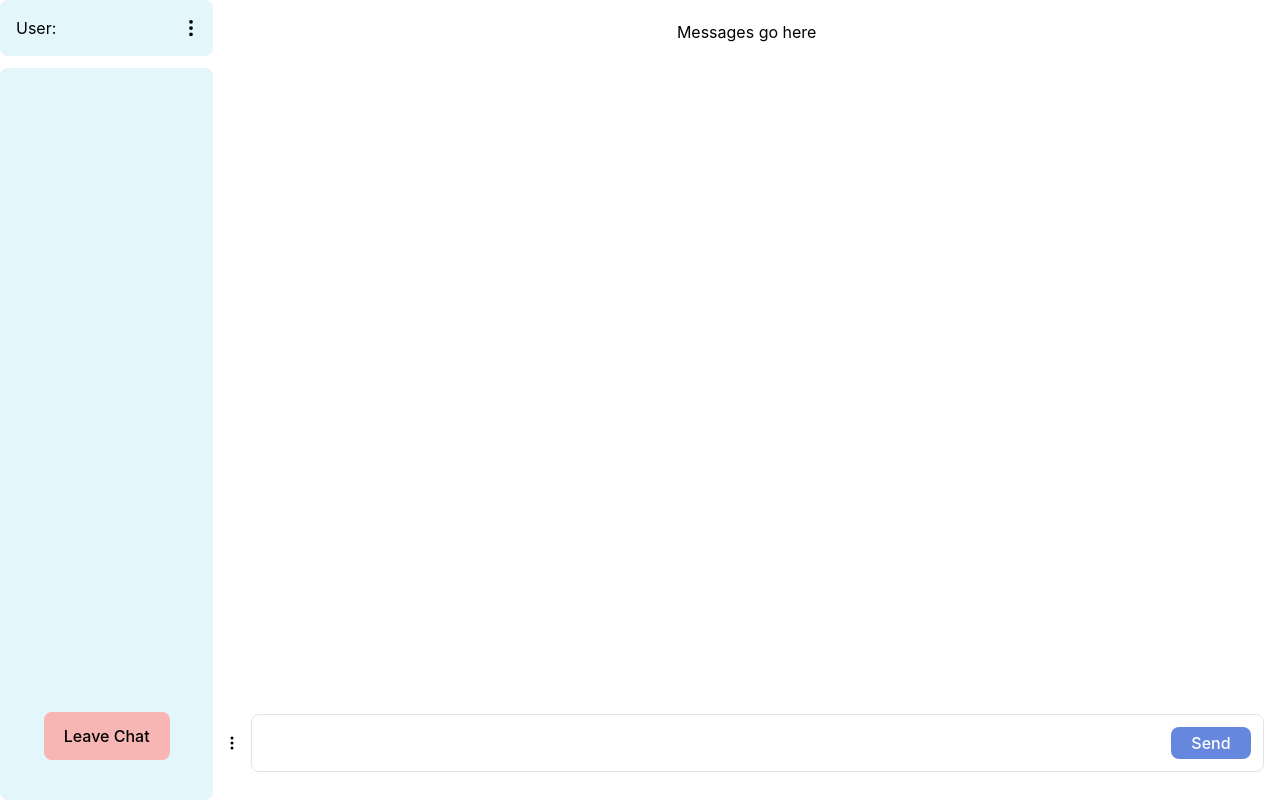
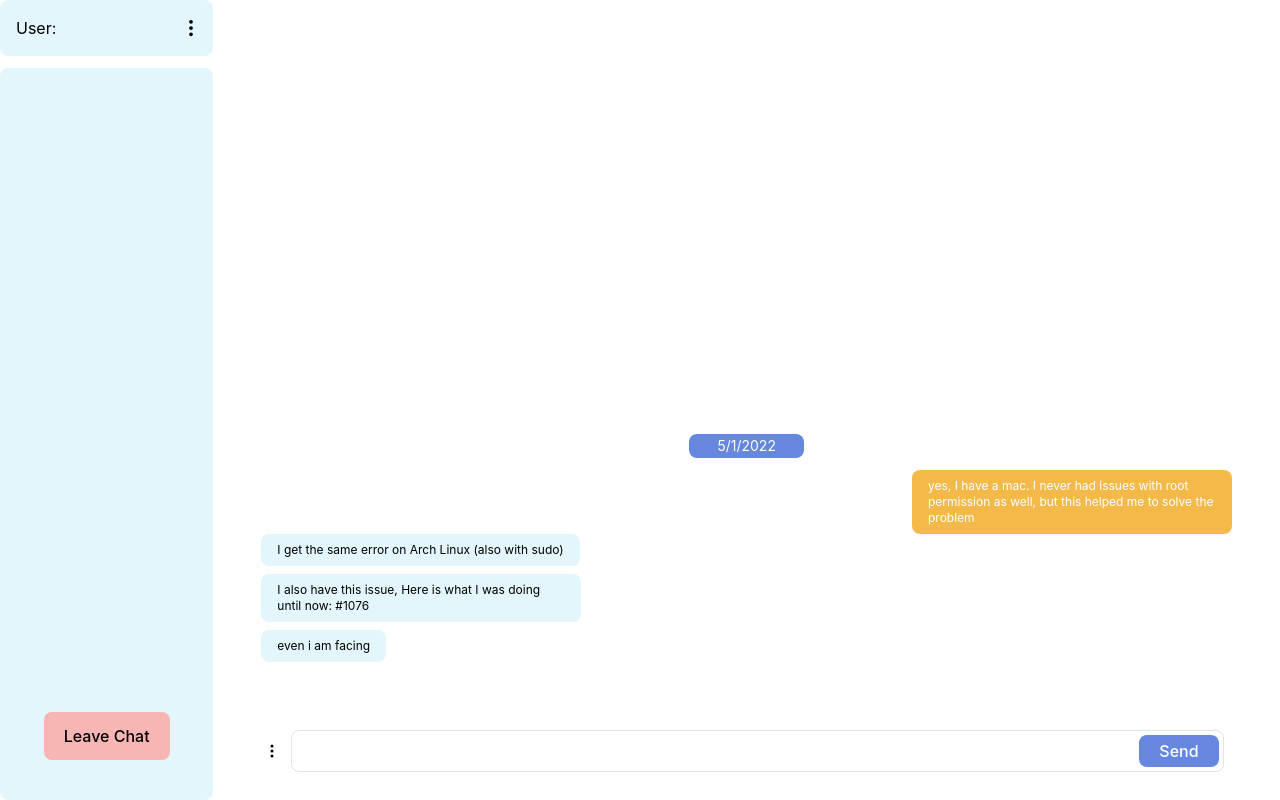
Before and after one commit to dominiclet/chatapp, a Next.js app in the folder frontend/: page / in a window 1280 px wide. Built offline with nearby package versions, Linux system fonts and the light colour scheme; no server answers.

Commit message:
edits to chat page

```diff
--- a/frontend/components/Chat.tsx
+++ b/frontend/components/Chat.tsx
@@ -1,13 +1,14 @@
 import { useEffect, useState } from "react";
 import { io, Socket } from "socket.io-client";
 import { SocketInstance } from "../types/socket";
-import {BsThreeDotsVertical} from 'react-icons/bs'
-import Badge from 'react-bootstrap/Badge'
+import {BsThreeDotsVertical} from 'react-icons/bs';
+import TextBubble from "./TextBubble";
 
 const Chat = () => {
 	const [socket, setSocket] = useState<SocketInstance|undefined>();
 	const [chatId, setChatId] = useState<string|undefined>();
 	const [input, setInput] = useState<string>("");
+    const d = new Date();
 
 	useEffect(() => {
 		const socket = io("http://localhost:5000");
@@ -43,18 +44,25 @@ const Chat = () => {
     return (
         <div className="flex flex-col items-center h-full w-5/6">
             <div className="h-full w-full">
-                <h1 className="flex justify-center p-5">Messages go here</h1>
-                <div id="messages" className="self-center w-5/6 h-5 py-10">
-
+                <div className="flex flex-col justify-end self-center w-full h-full p-10">
+                    <div className="flex justify-center p-3">
+                        <button disabled={true} className="rounded-lg bg-date-button text-white text-sm px-7 py-0.5">
+                            {d.getDate()}/{d.getMonth()+1}/{d.getFullYear()}
+                        </button>
+                    </div>
+                    <div id="messages">
+                        <TextBubble self={true}/>
+                        <TextBubble self={false}/>
+                    </div>
                 </div>
             </div>
             <div className="h-min w-full">
-                <div className="flex">
+                <div className="flex px-10">
                     <button className="flex justify-center items-center w-10">
                         <BsThreeDotsVertical/>
                     </button>
                     <form
-                        className="flex flex-row w-full p-2 my-7 mr-4 border border-gray/70 rounded-lg bottom-4
+                        className="flex flex-row w-full my-7 mr-4 border border-gray/70 rounded-lg bottom-4
                         outline-transparent"
                         onSubmit={sendMsg}
                         >
@@ -77,10 +85,8 @@ const Chat = () => {
                             />
                         </div>
                     </form>
-
                 </div>
             </div>
-
         </div>
     )
 }
--- a/frontend/components/SideBar.tsx
+++ b/frontend/components/SideBar.tsx
@@ -1,6 +1,13 @@
 import {BsThreeDotsVertical} from 'react-icons/bs'
 
-const SideBar = (props: JSX.Element) => {
+const leaveChat = () => {
+    const parent: any = document.getElementById("messages")
+    while (parent.firstChild) {
+        parent.firstChild.remove()
+    }
+}
+
+const SideBar = (props: any) => {
     return (
         <div className="flex flex-col items-center h-full w-1/6">
             <div className="flex flex-row bg-light-blue h-min w-full mb-3 rounded-lg">
@@ -11,9 +18,12 @@ const SideBar = (props: JSX.Element) => {
             </div>
             <div className="flex justify-center items-end bg-light-blue h-full w-full rounded-lg">
                 <div className="">
-                    <button className="mb-10 text-black bg-light-red
-                    hover:bg-red-400 focus:ring-4 focus:ring-transparent
-                    font-medium rounded-lg text-base px-5 py-3 w-full sm:w-auto text-center">Leave Chat</button>
+                    <button
+                        className="mb-10 text-black bg-light-red
+                        hover:bg-red-400 focus:ring-4 focus:ring-transparent
+                        font-medium rounded-lg text-base px-5 py-3 w-full sm:w-auto text-center"
+                        onClick={leaveChat}
+                    >Leave Chat</button>
                 </div>
             </div>
         </div>
--- /dev/null
+++ b/frontend/components/TextBubble.tsx
@@ -0,0 +1,26 @@
+import React from 'react'
+
+const TextBubble = (props:any) => {
+    // Props: true for self, false for other person
+    return (
+        <div>
+            {props.self ? (
+                <div className="flex items-end justify-end">
+                    <div className="flex flex-col space-y-2 text-xs max-w-xs mx-2 order-1 items-end">
+                        <div><span className="px-4 py-2 rounded-lg inline-block bg-orange text-white ">yes, I have a mac. I never had issues with root permission as well, but this helped me to solve the problem</span></div>
+                    </div>
+                </div>
+            ) : (
+                <div className="flex items-end">
+                    <div className="flex flex-col space-y-2 text-xs max-w-xs mx-2 order-2 items-start">
+                        <div><span className="px-4 py-2 rounded-lg inline-block bg-light-blue text-gray-600">I get the same error on Arch Linux (also with sudo)</span></div>
+                        <div><span className="px-4 py-2 rounded-lg inline-block bg-light-blue text-gray-600">I also have this issue, Here is what I was doing until now: #1076</span></div>
+                        <div><span className="px-4 py-2 rounded-lg inline-block bg-light-blue text-gray-600">even i am facing</span></div>
+                    </div>
+                </div>
+            )}
+        </div>
+    )
+}
+
+export default TextBubble
--- a/frontend/tailwind.config.js
+++ b/frontend/tailwind.config.js
@@ -10,7 +10,9 @@ module.exports = {
         'gray' : '#D0D9DF',
         'button-blue' : '#738BE0',
         'light-red' : '#F7B6B4',
-        'send-button': '#6588DE'
+        'send-button': '#6588DE',
+        'date-button': '#6588DE',
+        'orange': '#F3BA4A'
       }
     },
   },
```
